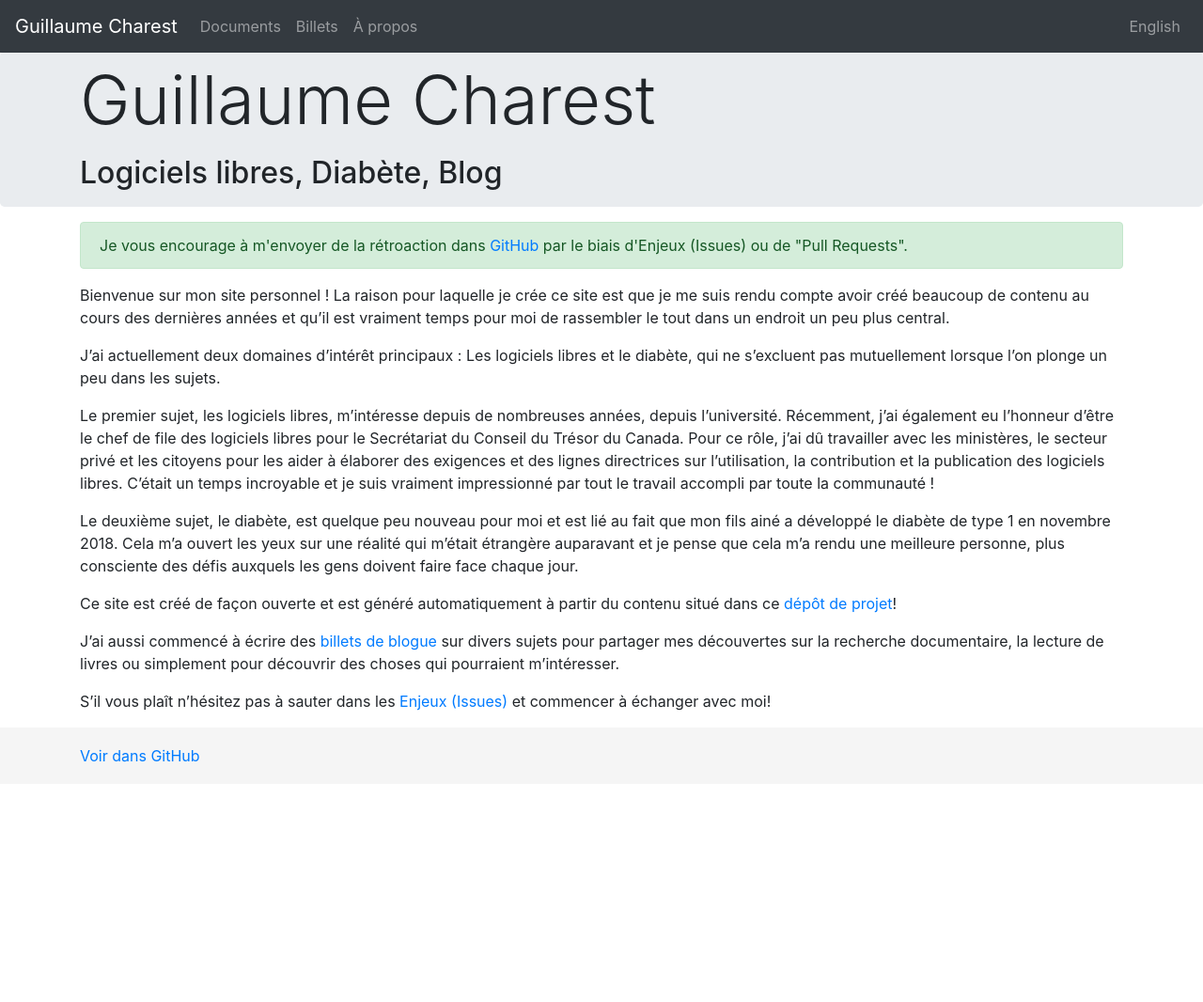
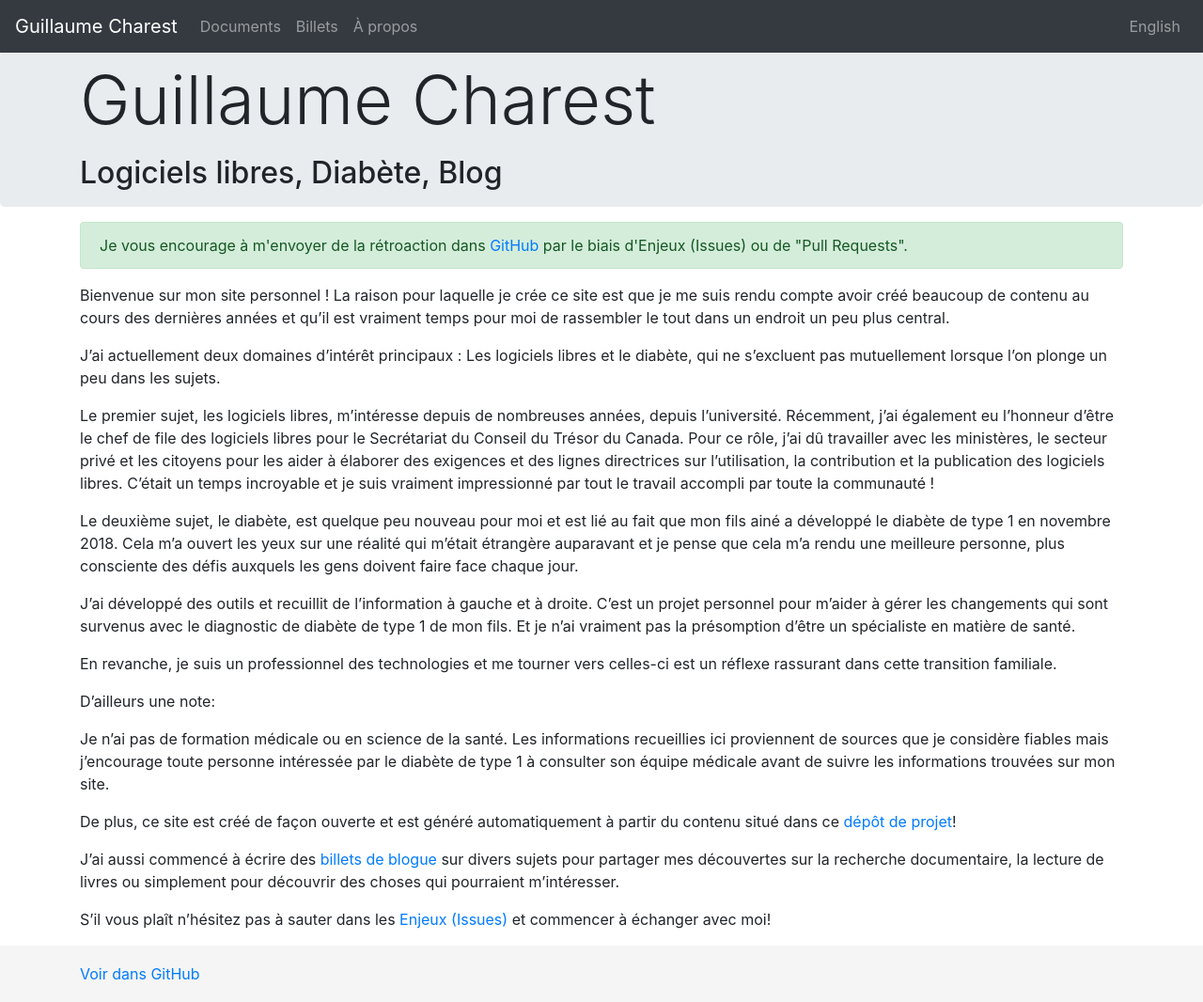
Before and after one commit to gcharest/gcharest.github.io, a Jekyll site: the page built from _pages/fr/accueil.md, in a window 1280 px wide. Shown: the whole page at 94% size. Built offline with Jekyll 4.4.1, drawn with Linux system fonts in a browser that asks for light colours.

Commit message:
Add notice

```diff
--- a/_pages/fr/accueil.md
+++ b/_pages/fr/accueil.md
@@ -18,7 +18,18 @@ C'était un temps incroyable et je suis vraiment impressionné par tout le trava
 Le deuxième sujet, le diabète, est quelque peu nouveau pour moi et est lié au fait que mon fils ainé a développé le diabète de type 1 en novembre 2018.
 Cela m'a ouvert les yeux sur une réalité qui m'était étrangère auparavant et je pense que cela m'a rendu une meilleure personne, plus consciente des défis auxquels les gens doivent faire face chaque jour.
 
-Ce site est créé de façon ouverte et est généré automatiquement à partir du contenu situé dans ce [dépôt de projet](https://github.com/gcharest/gcharest.github.io)!
+J'ai développé des outils et recuillit de l'information à gauche et à droite.
+C'est un projet personnel pour m'aider à gérer les changements qui sont survenus avec le diagnostic de diabète de type 1 de mon fils.
+Et je n'ai vraiment pas la présomption d'être un spécialiste en matière de santé.
+
+En revanche, je suis un professionnel des technologies et me tourner vers celles-ci est un réflexe rassurant dans cette transition familiale.
+
+D'ailleurs une note:
+
+>Je n'ai pas de formation médicale ou en science de la santé.
+>Les informations recueillies ici proviennent de sources que je considère fiables mais j'encourage toute personne intéressée par le diabète de type 1 à consulter son équipe médicale avant de suivre les informations trouvées sur mon site.
+
+De plus, ce site est créé de façon ouverte et est généré automatiquement à partir du contenu situé dans ce [dépôt de projet](https://github.com/gcharest/gcharest.github.io)!
 
 J'ai aussi commencé à écrire des [billets de blogue]({{ site.baseurl }}/mes-billets.html) sur divers sujets pour partager mes découvertes sur la recherche documentaire, la lecture de livres ou simplement pour découvrir des choses qui pourraient m'intéresser.
 
```
